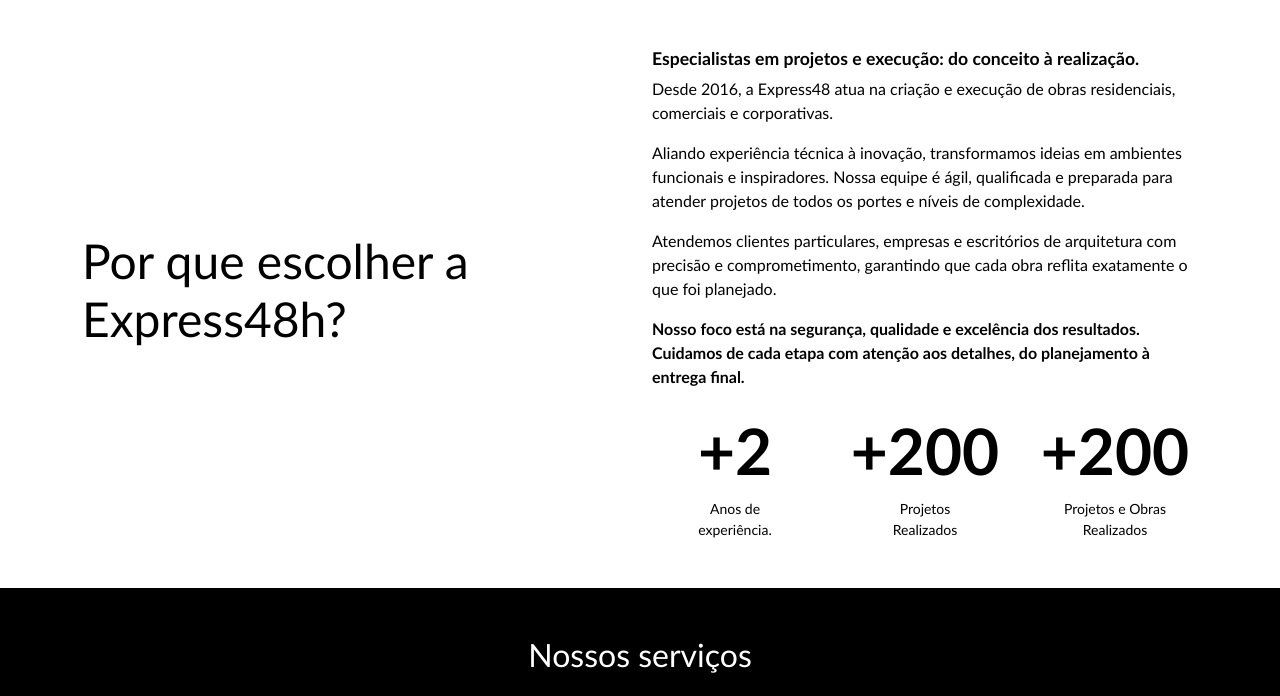
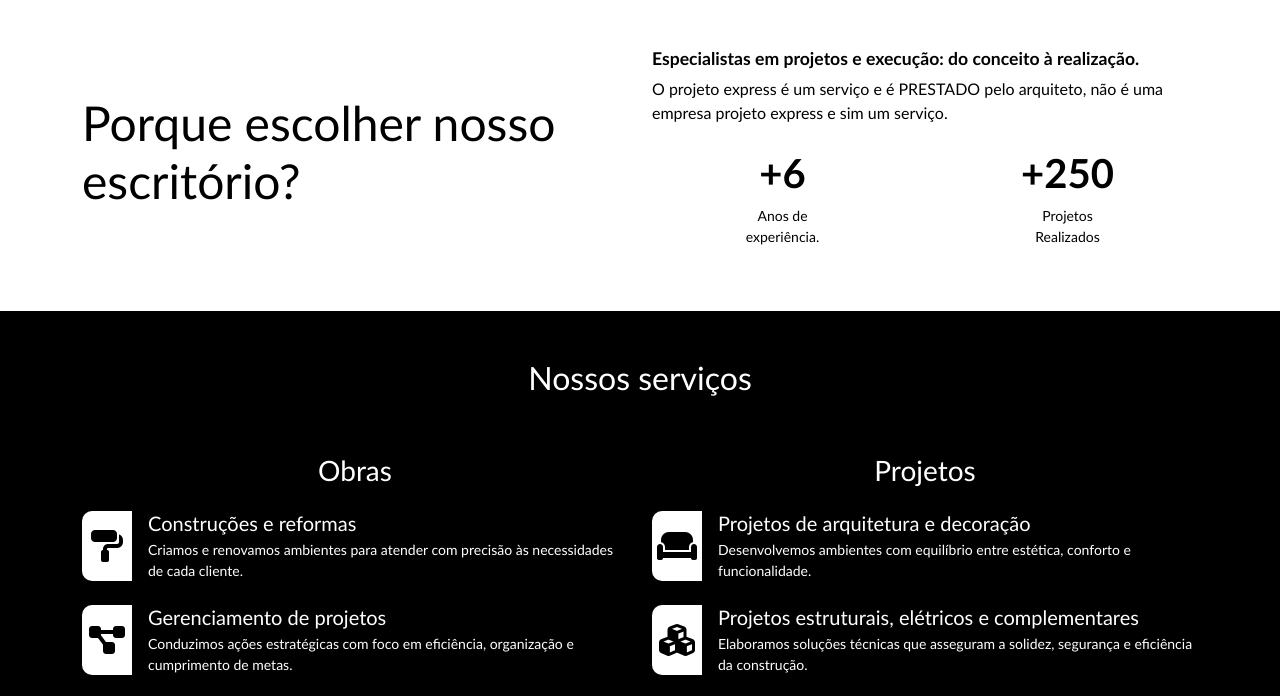
Before and after one commit to mateusmaranhao12/express48h, a plain HTML site: page index.html in a window 1280 px wide. Shown: the part 800-1496 px from the top of the page. Drawn offline with nearby package versions, Linux system fonts and the light colour scheme.

Commit message:
Update servicos

```diff
--- a/index.html
+++ b/index.html
@@ -5,7 +5,7 @@
     <meta charset="UTF-8">
     <meta name="viewport" content="width=device-width, initial-scale=1.0">
     <title>Express 48h</title>
-    <link rel="shortcut icon" type="imagex/png" href="./img/icone - 10.png">
+    <link rel="shortcut icon" type="imagex/png" href="./imgs/icon.png">
 
     <!-- Bootstrap CSS -->
     <link href="https://cdn.jsdelivr.net/npm/bootstrap@5.3.3/dist/css/bootstrap.min.css" rel="stylesheet"
@@ -28,7 +28,7 @@
     <!-- Menu de navegação -->
     <nav class="navbar navbar-expand-lg navbar-dark bg-transparent position-absolute w-100 z-3">
         <div class="container">
-            <a class="navbar-brand fw-bold" href="#">Logo</a>
+            <img src="./imgs/logo.png" class="mt-3 img-fluid" />
             <button class="navbar-toggler" type="button" data-bs-toggle="collapse" data-bs-target="#navbarNav">
                 <span class="navbar-toggler-icon"></span>
             </button>
@@ -74,31 +74,20 @@
         <div class="container">
             <div class="row align-items-center">
                 <div class="col-md-6  text-center text-md-start mb-4 mb-md-0">
-                    <h1>Por que escolher a Express48h?</h1>
+                    <h1>Porque escolher nosso escritório?</h1>
                 </div>
                 <div class="col-md-6">
                     <h6>Especialistas em projetos e execução: do conceito à realização.</h6>
-                    <p>Desde 2016, a Express48 atua na criação e execução de obras residenciais, comerciais e
-                        corporativas.</p>
-                    <p>Aliando experiência técnica à inovação, transformamos ideias em ambientes
-                        funcionais e inspiradores. Nossa equipe é ágil, qualificada e preparada para atender projetos de
-                        todos os portes e níveis de complexidade.</p>
-                    <p>Atendemos clientes particulares, empresas e escritórios de arquitetura com precisão e
-                        comprometimento, garantindo que cada obra reflita exatamente o que foi planejado.</p>
-                    <p class="p-bold">Nosso foco está na segurança, qualidade e excelência dos resultados. Cuidamos de
-                        cada etapa com atenção aos detalhes, do planejamento à entrega final.</p>
+                    <p>O projeto express é um serviço e é PRESTADO pelo arquiteto, não é uma empresa projeto express e
+                        sim um serviço.</p>
                     <div class="row mt-4 text-center">
-                        <div class="col-4">
-                            <h2 class="fw-bold counter" data-target="2">+0</h2>
+                        <div class="col-6">
+                            <h2 class="fw-bold counter" data-target="6">+0</h2>
                             <p class="small">Anos de<br>experiência.</p>
                         </div>
-                        <div class="col-4">
-                            <h2 class="fw-bold counter" data-target="200">+0</h2>
+                        <div class="col-6">
+                            <h2 class="fw-bold counter" data-target="250">+0</h2>
                             <p class="small">Projetos<br>Realizados</p>
-                        </div>
-                        <div class="col-4">
-                            <h2 class="fw-bold counter" data-target="200">+0</h2>
-                            <p class="small">Projetos e Obras<br>Realizados</p>
                         </div>
                     </div>
                 </div>
@@ -388,7 +377,9 @@
         <div class="container">
             <div class="row">
                 <div class="col text-center">
-                    <h5>Logo Express</h5>
+                    <div class="d-flex justify-content-center">
+                        <img src="/imgs/logo.png">
+                    </div>
                     <small>© 2025 Express48h - Todos os direitos reservados</small>
                 </div>
             </div>
```
Also changed, not shown: imgs/icon.png (added), imgs/logo.png (added), 1 other file.
